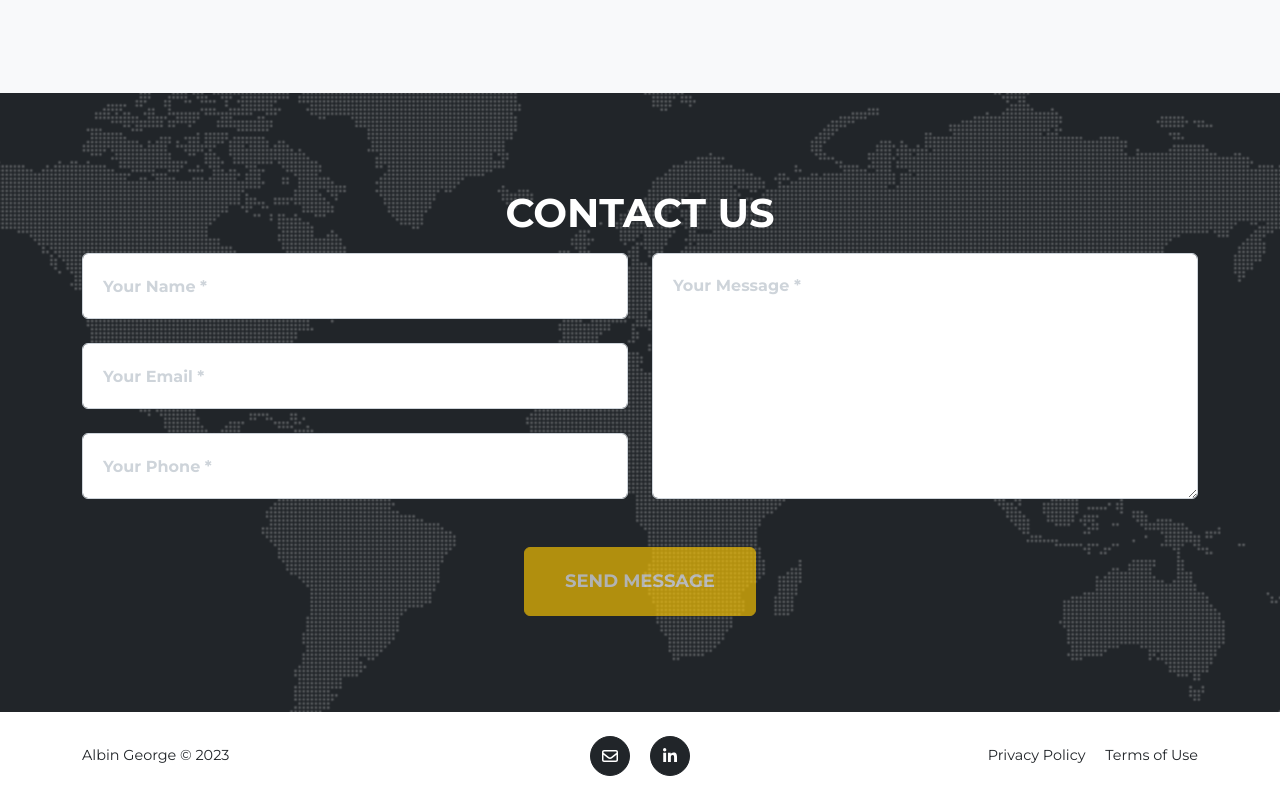
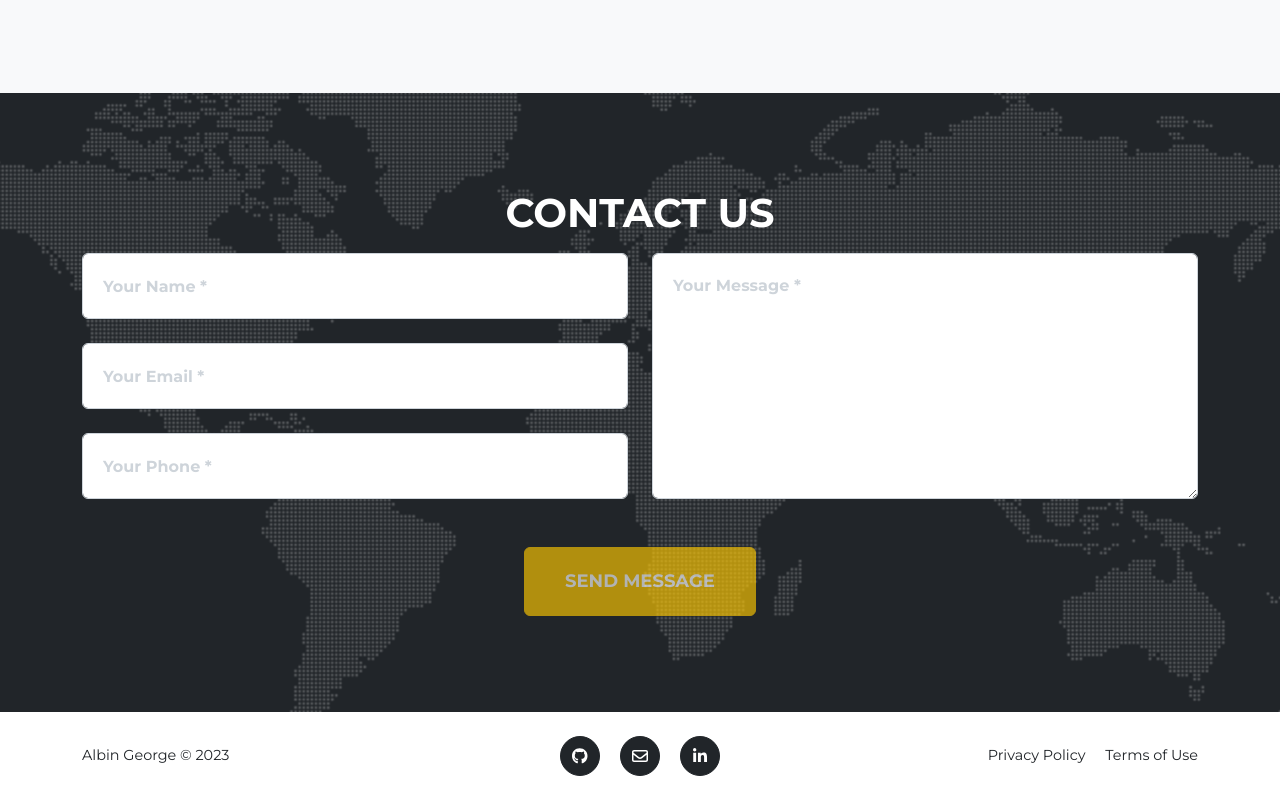
Before and after one commit to godcy/my_website, a plain HTML site: page index.html in a window 1280 px wide. Shown: the part 3699-4499 px from the top of the page. Drawn offline with nearby package versions, Linux system fonts and the light colour scheme.

Commit message:
5th commit

```diff
--- a/index.html
+++ b/index.html
@@ -435,7 +435,7 @@
                     <div class="col-lg-4 text-lg-start">Albin George &copy; 2023</div>
                     <div class="col-lg-4 my-3 my-lg-0">
                         <!-- <a class="btn btn-dark btn-social mx-2" href="#!" aria-label="Twitter"><i class="fab fa-twitter"></i></a> -->
-                        <!-- <a class="btn btn-dark btn-social mx-2" href="#!" aria-label="Facebook"><i class="fab fa-facebook-f"></i></a> -->
+                        <a class="btn btn-dark btn-social mx-2" href="https://github.com/Albin-mca/Albin-mca" aria-label="Facebook"><i class="fab fa-github"></i></a>
                         <a class="btn btn-dark btn-social mx-2" href="mailto:albingeorgework284@gmail.com" aria-label="Gmail"><i class="far fa-envelope"></i></a>
 
                         <a class="btn btn-dark btn-social mx-2" href="https://www.linkedin.com/in/albin-george-b5368115a/" aria-label="LinkedIn"><i class="fab fa-linkedin-in"></i></a>
```
